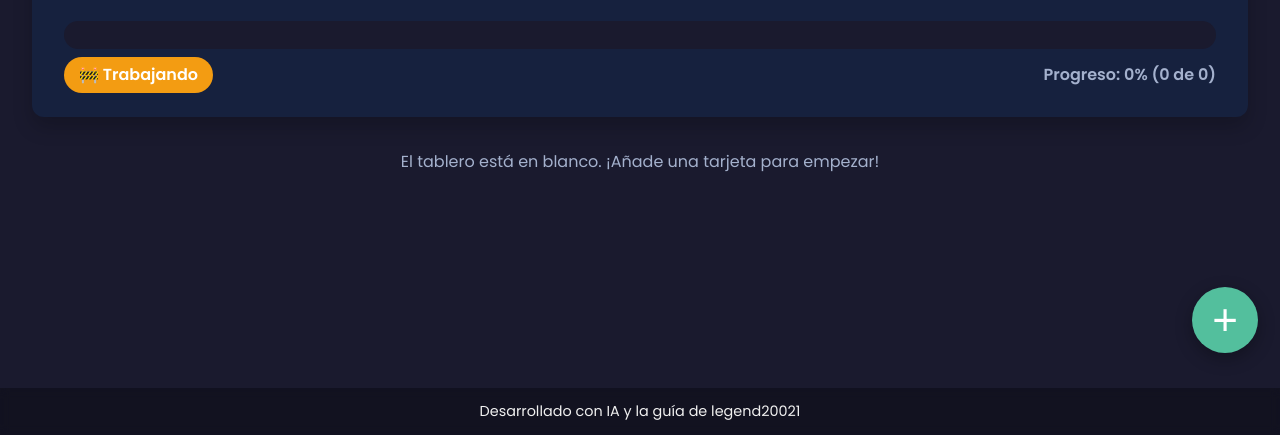
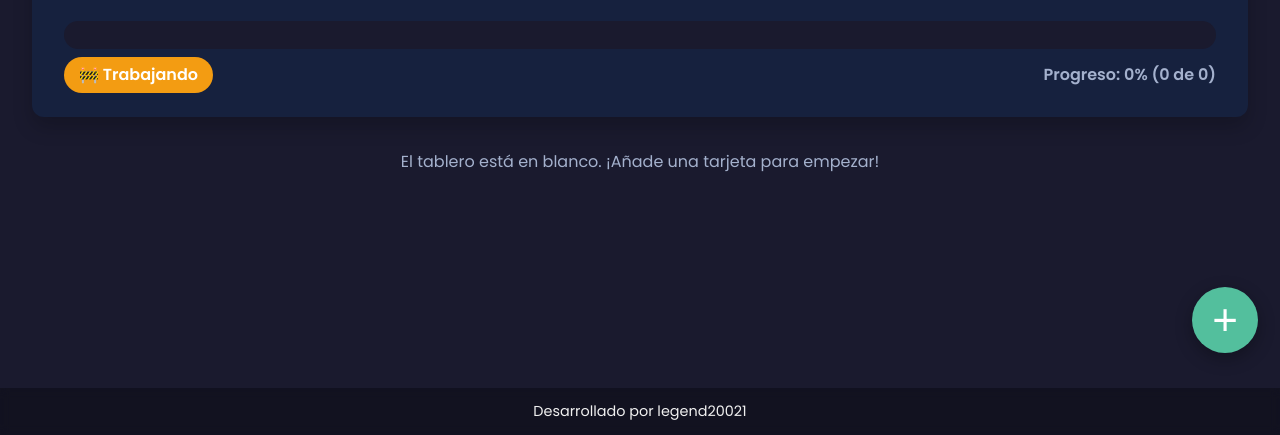
Before and after one commit to legend20021/GESTOR_PROYECTOS_LOCALES, a plain HTML site: page index.html in a window 1280 px wide. Shown: the part 365-800 px from the top of the page. Drawn offline with Linux system fonts and the light colour scheme.

Commit message:
Update index.html

```diff
--- a/index.html
+++ b/index.html
@@ -140,7 +140,7 @@
     <button id="silence-all-btn" title="Silenciar todas las alarmas">🔇</button>
 
     <footer>
-        <p>Desarrollado con IA y la guía de legend20021</p>
+        <p>Desarrollado por legend20021</p>
     </footer>
 
     <script>
```
